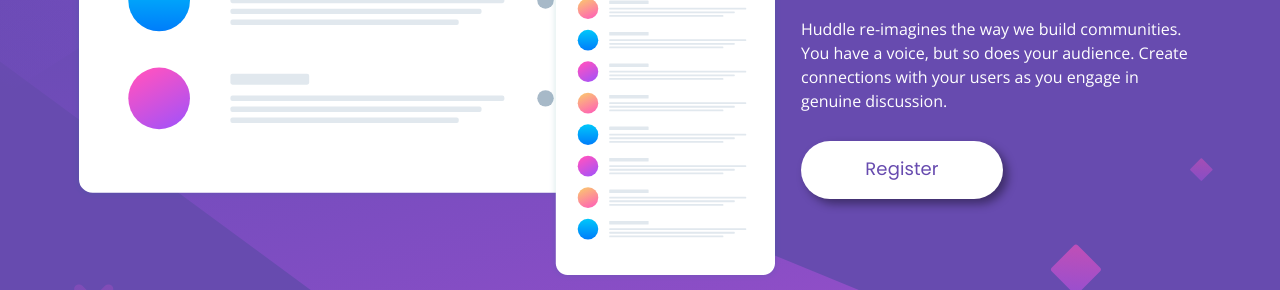
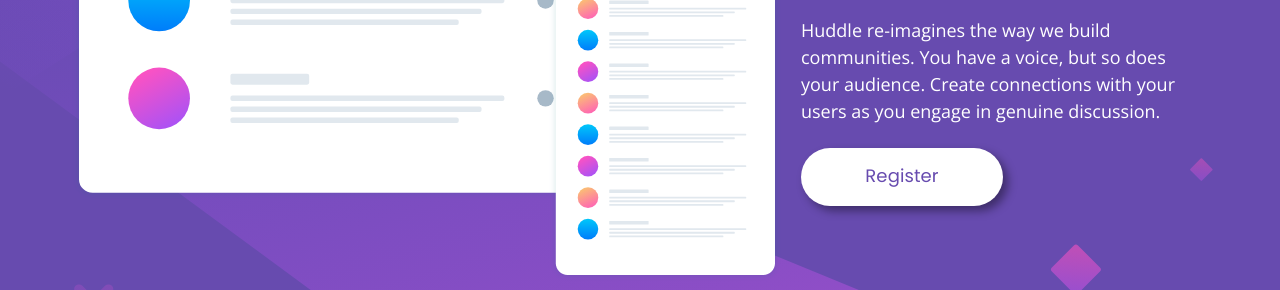
Before and after one commit to GilaniRabbu/huddle-landing-page-with-single-introductory-section, a plain HTML site: page index.html in a window 1280 px wide. Shown: the part 419-709 px from the top of the page. Drawn offline with nearby package versions, Linux system fonts and the light colour scheme.

Commit message:
Initial commit

```diff
--- a/style.css
+++ b/style.css
@@ -79,9 +79,9 @@ section {
 }
 
 .content p {
-    font-size: 1rem;
+    font-size: 1.125rem;
     line-height: 1.5;
-    padding-bottom: 0.5rem;
+    padding-bottom: 0.1875rem;
 }
 
 .content button {
```
